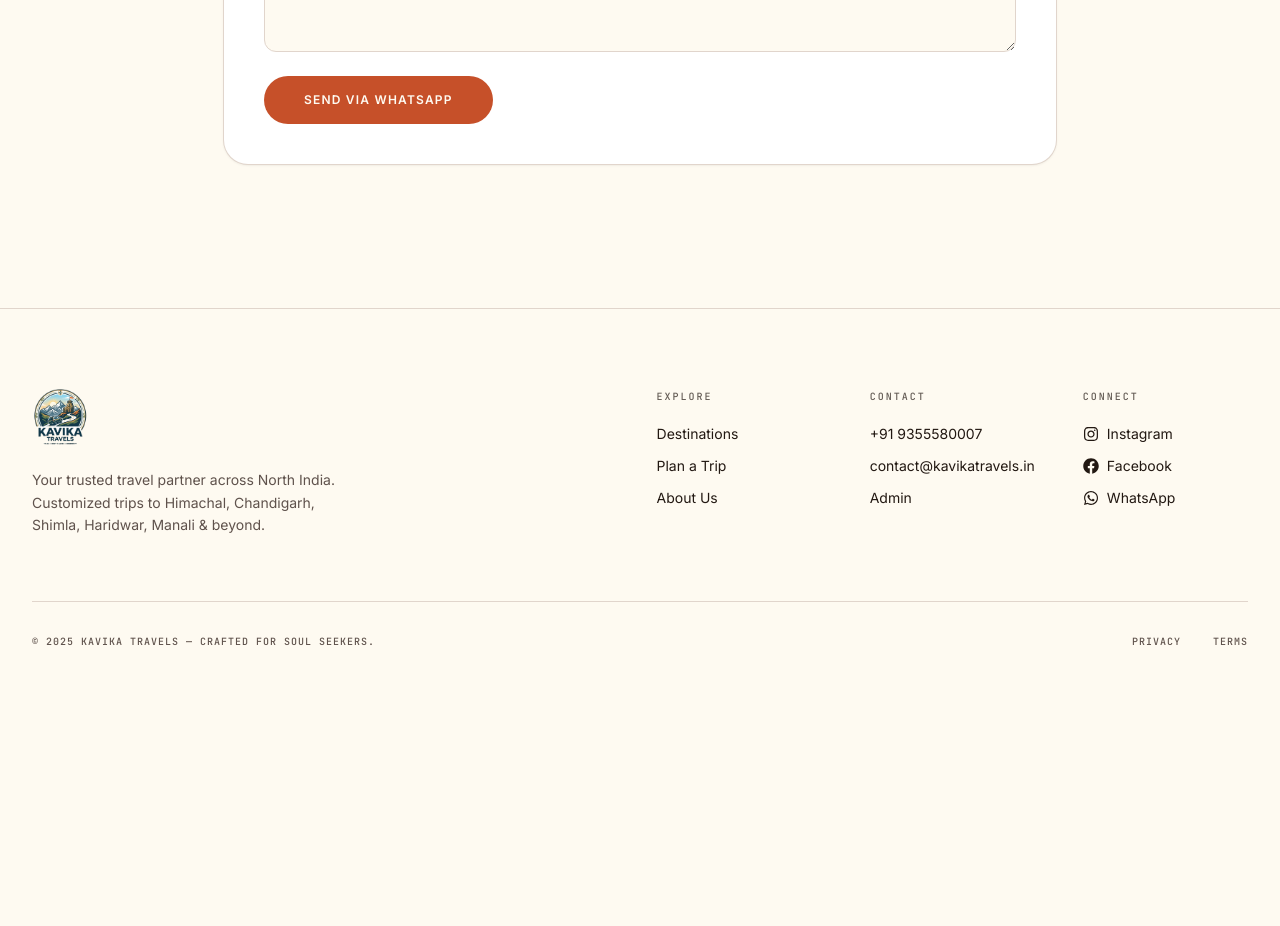
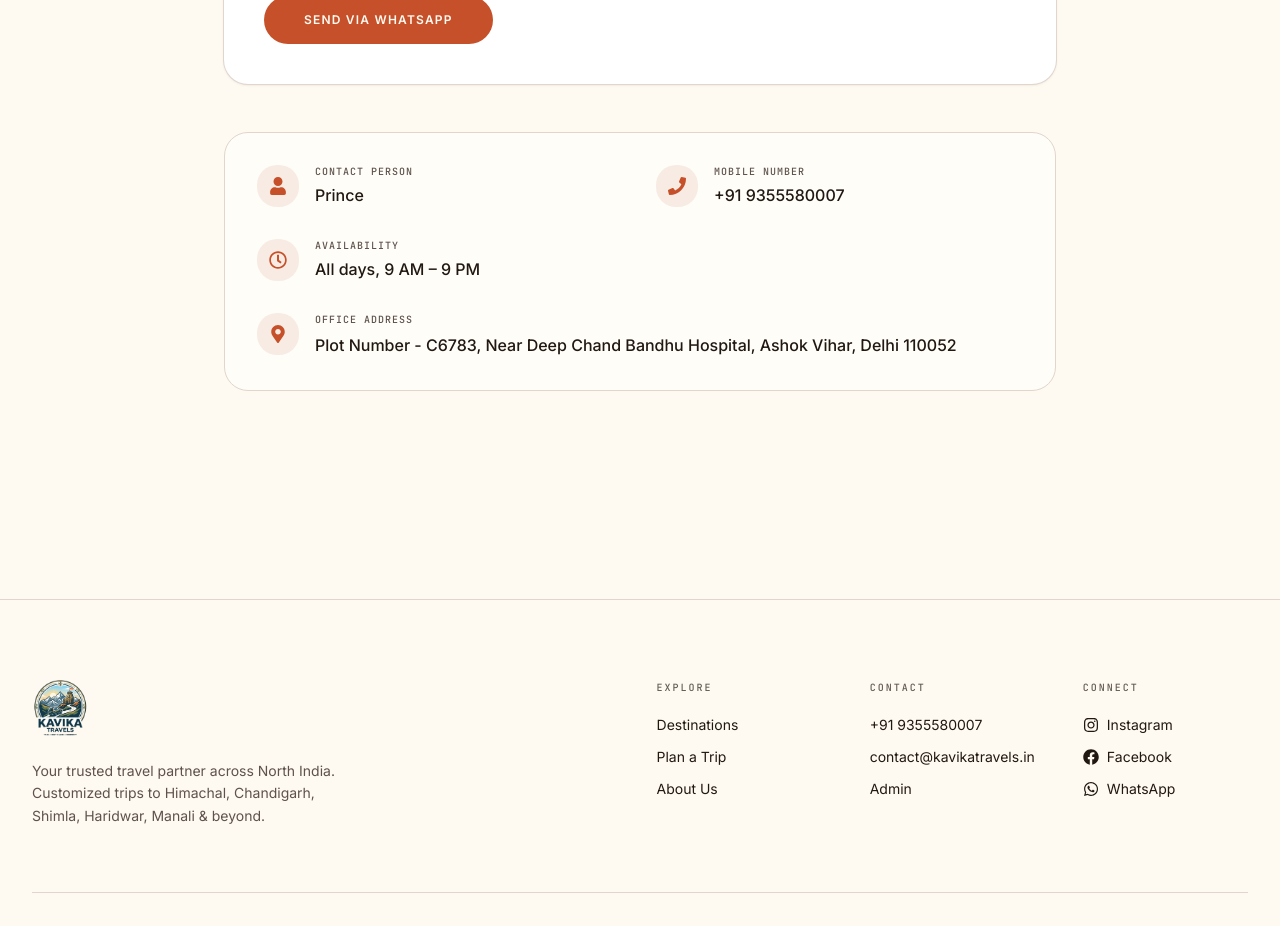
Before and after one commit to shivanshkamboj1/kavika-frontend, a React (Vite) app in the folder frontend/: page /contact in a window 1280 px wide. Shown: the part 820-1746 px from the top of the page. Before the commit the page ends 1509 px from the top, so only its background shows below. Built offline with nearby package versions, Linux system fonts and the light colour scheme; a web font is replaced by a local one.

Commit message:
fixed contact

```diff
--- a/frontend/src/components/About.jsx
+++ b/frontend/src/components/About.jsx
@@ -4,6 +4,7 @@ import { Link } from 'react-router-dom';
 import varanasiImg from '../assets/dest-varanasi.jpg';
 import Logo from '../assets/Logo.jpeg';
 import { FadeIn, TextReveal } from './AnimationWrappers';
+import { FaUser, FaPhone, FaRegClock, FaMapMarkerAlt } from 'react-icons/fa';
 
 const AboutUs = () => {
   const schema = {
@@ -96,11 +97,48 @@ const AboutUs = () => {
         {/* Contact Details */}
         <FadeIn direction="up" delay={0.1}>
           <div className="pt-16 mt-16 border-t border-border flex flex-col md:flex-row justify-between items-start md:items-center gap-8">
-            <div className="space-y-3 text-base text-muted-foreground">
-              <p><span className="font-bold text-foreground">Contact:</span> Prince</p>
-              <p><span className="font-bold text-foreground">Address:</span> Plot Number - C6783, Near Deep Chand Bandhu Hospital, Ashok Vihar, Delhi 110052</p>
-              <p><span className="font-bold text-foreground">Mobile:</span> <a href="tel:+919355580007" className="hover:text-primary transition font-semibold">+91 9355580007</a></p>
-              <p><span className="font-bold text-foreground">Available:</span> All days, 9 AM – 9 PM</p>
+            <div className="w-full lg:w-2/3">
+              <div className="grid grid-cols-1 sm:grid-cols-2 gap-8 text-sm">
+                <div className="flex items-start gap-4">
+                  <div className="bg-primary/10 p-3 rounded-2xl text-primary shrink-0">
+                    <FaUser size={18} />
+                  </div>
+                  <div>
+                    <p className="font-mono text-[10px] uppercase tracking-widest text-muted-foreground mb-1">Contact Person</p>
+                    <p className="font-medium text-foreground text-base">Prince</p>
+                  </div>
+                </div>
+
+                <div className="flex items-start gap-4">
+                  <div className="bg-primary/10 p-3 rounded-2xl text-primary shrink-0">
+                    <FaPhone size={18} />
+                  </div>
+                  <div>
+                    <p className="font-mono text-[10px] uppercase tracking-widest text-muted-foreground mb-1">Mobile Number</p>
+                    <a href="tel:+919355580007" className="font-medium text-foreground text-base hover:text-primary transition-colors">+91 9355580007</a>
+                  </div>
+                </div>
+
+                <div className="flex items-start gap-4">
+                  <div className="bg-primary/10 p-3 rounded-2xl text-primary shrink-0">
+                    <FaRegClock size={18} />
+                  </div>
+                  <div>
+                    <p className="font-mono text-[10px] uppercase tracking-widest text-muted-foreground mb-1">Availability</p>
+                    <p className="font-medium text-foreground text-base">All days, 9 AM – 9 PM</p>
+                  </div>
+                </div>
+
+                <div className="flex items-start gap-4 sm:col-span-2">
+                  <div className="bg-primary/10 p-3 rounded-2xl text-primary shrink-0">
+                    <FaMapMarkerAlt size={18} />
+                  </div>
+                  <div>
+                    <p className="font-mono text-[10px] uppercase tracking-widest text-muted-foreground mb-1">Office Address</p>
+                    <p className="font-medium text-foreground text-base leading-relaxed">Plot Number - C6783, Near Deep Chand Bandhu Hospital, Ashok Vihar, Delhi 110052</p>
+                  </div>
+                </div>
+              </div>
             </div>
             <img
               src={Logo}
--- a/frontend/src/components/Contact.jsx
+++ b/frontend/src/components/Contact.jsx
@@ -1,6 +1,6 @@
 import React, { useState } from 'react';
 import { Helmet } from 'react-helmet';
-import { FaWhatsapp, FaPhone } from 'react-icons/fa';
+import { FaWhatsapp, FaPhone, FaUser, FaRegClock, FaMapMarkerAlt } from 'react-icons/fa';
 import { FadeIn, TextReveal } from './AnimationWrappers';
 
 const Contact = () => {
@@ -55,23 +55,6 @@ const Contact = () => {
           </p>
         </FadeIn>
 
-        {/* Quick CTAs */}
-        <div className="flex flex-col sm:flex-row gap-4 mt-8 mb-12">
-          {/* <a
-            href="tel:+919355580007"
-            className="inline-flex items-center justify-center gap-2 bg-primary text-primary-foreground px-8 py-4 rounded-full text-xs font-bold uppercase tracking-widest hover:scale-105 transition-transform"
-          >
-            <FaPhone size={14} /> Call +91 9355580007
-          </a>
-          <a
-            href="https://wa.me/919355580007"
-            target="_blank"
-            rel="noopener noreferrer"
-            className="inline-flex items-center justify-center gap-2 border-2 border-foreground px-8 py-4 rounded-full text-xs font-bold uppercase tracking-widest hover:bg-foreground hover:text-background transition-all"
-          >
-            <FaWhatsapp size={16} /> WhatsApp Us
-          </a> */}
-        </div>
 
         {/* Contact Form */}
         <FadeIn direction="up" delay={0.25}>
@@ -105,6 +88,51 @@ const Contact = () => {
             )}
           </form>
         </FadeIn>
+
+        {/* Contact Info Grid */}
+        <FadeIn direction="up" delay={0.15}>
+          <div className="grid grid-cols-1 sm:grid-cols-2 gap-8 text-sm mt-12 mb-16 bg-card/50 p-8 rounded-3xl border border-border">
+            <div className="flex items-start gap-4">
+              <div className="bg-primary/10 p-3 rounded-2xl text-primary shrink-0">
+                <FaUser size={18} />
+              </div>
+              <div>
+                <p className="font-mono text-[10px] uppercase tracking-widest text-muted-foreground mb-1">Contact Person</p>
+                <p className="font-medium text-foreground text-base">Prince</p>
+              </div>
+            </div>
+
+            <div className="flex items-start gap-4">
+              <div className="bg-primary/10 p-3 rounded-2xl text-primary shrink-0">
+                <FaPhone size={18} />
+              </div>
+              <div>
+                <p className="font-mono text-[10px] uppercase tracking-widest text-muted-foreground mb-1">Mobile Number</p>
+                <a href="tel:+919355580007" className="font-medium text-foreground text-base hover:text-primary transition-colors">+91 9355580007</a>
+              </div>
+            </div>
+
+            <div className="flex items-start gap-4">
+              <div className="bg-primary/10 p-3 rounded-2xl text-primary shrink-0">
+                <FaRegClock size={18} />
+              </div>
+              <div>
+                <p className="font-mono text-[10px] uppercase tracking-widest text-muted-foreground mb-1">Availability</p>
+                <p className="font-medium text-foreground text-base">All days, 9 AM – 9 PM</p>
+              </div>
+            </div>
+
+            <div className="flex items-start gap-4 sm:col-span-2">
+              <div className="bg-primary/10 p-3 rounded-2xl text-primary shrink-0">
+                <FaMapMarkerAlt size={18} />
+              </div>
+              <div>
+                <p className="font-mono text-[10px] uppercase tracking-widest text-muted-foreground mb-1">Office Address</p>
+                <p className="font-medium text-foreground text-base leading-relaxed">Plot Number - C6783, Near Deep Chand Bandhu Hospital, Ashok Vihar, Delhi 110052</p>
+              </div>
+            </div>
+          </div>
+        </FadeIn>
       </section>
     </>
   );
```
